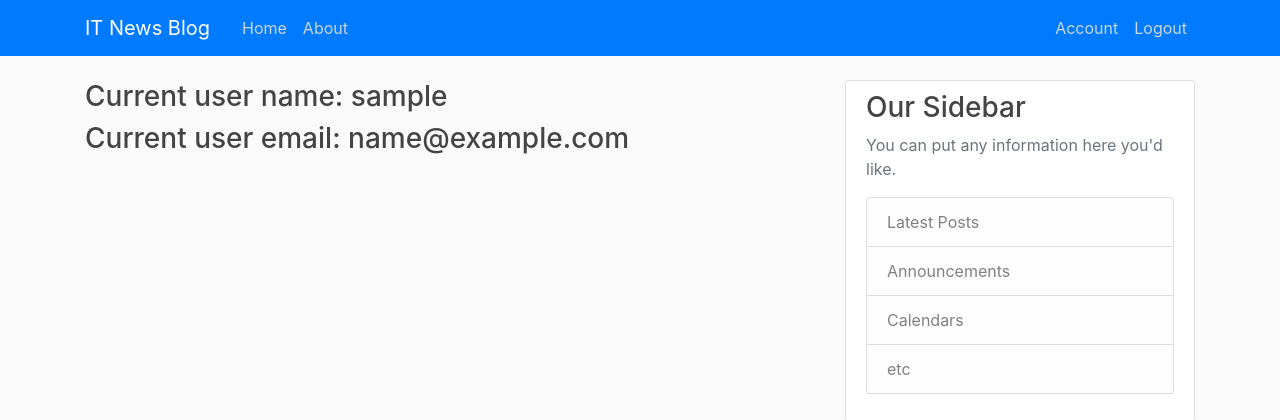
After one commit to MukhtarKaz/PolyglottalWeek-NewsBlogApp, a Flask app: page /account in a window 1280 px wide. The commit adds this page. Shown: the top 420 px of the page. Run offline with Flask 2, Linux system fonts and the light colour scheme; the visitor is signed in with stand-in values (Sample User, id 1); data comes from the database, SQL or seed files in the repository; some libraries are stand-ins or nearby versions.

Commit message:
Still working on user login system, created login and logout

```diff
--- a/flaskblog/__init__.py
+++ b/flaskblog/__init__.py
@@ -2,6 +2,7 @@ import os
 from flask import Flask
 from flask_sqlalchemy import SQLAlchemy
 from flask_bcrypt import Bcrypt
+from flask_login import LoginManager
 from dotenv import load_dotenv
 load_dotenv()
 
@@ -11,6 +12,9 @@ app.config['SQLALCHEMY_DATABASE_URI'] = os.environ.get(
     'SQLALCHEMY_DATABASE_URI')
 db = SQLAlchemy(app)
 bcrypt = Bcrypt(app)
-
+login_manager = LoginManager(app)
+login_manager.login_view='login'
+login_manager.login_view='login'
+login_manager.login_message_category='info'
 
 from flaskblog import routes
--- a/flaskblog/models.py
+++ b/flaskblog/models.py
@@ -1,8 +1,13 @@
 from datetime import datetime
-from flaskblog import db
+from flaskblog import db, login_manager
+from flask_login import UserMixin
+
+@login_manager.user_loader
+def load_user(user_id):
+    return User.query.get(int(user_id))
 
 
-class User(db.Model):
+class User(db.Model, UserMixin):
     id = db.Column(db.Integer, primary_key=True)
     username = db.Column(db.String(20), unique=True, nullable=False)
     email = db.Column(db.String(120), unique=True, nullable=False)
--- a/flaskblog/routes.py
+++ b/flaskblog/routes.py
@@ -1,8 +1,10 @@
 
-from flask import render_template, url_for, flash, redirect
+from flask import render_template, url_for, flash, redirect, request
 from flaskblog.models import User, Post
 from flaskblog.forms import RegistrationForm, LoginForm
 from flaskblog import app, db, bcrypt
+from flask_login import login_user, current_user, logout_user, login_required
+
 
 
 posts = [
@@ -21,19 +23,21 @@ posts = [
 ]
 
 
-@ app.route('/')
-@ app.route('/home')
+@app.route('/')
+@app.route('/home')
 def home():
     return render_template('home.html', posts=posts)
 
 
-@ app.route('/about')
+@app.route('/about')
 def about():
     return render_template('about.html', title='About')
 
 
-@ app.route('/register', methods=['GET', 'POST'])
+@app.route('/register', methods=['GET', 'POST'])
 def register():
+    if current_user.is_authenticated:
+        return redirect(url_for('home'))
     form = RegistrationForm()
     if form.validate_on_submit():
         hashed_password = bcrypt.generate_password_hash(form.password.data).decode('utf-8')
@@ -45,13 +49,27 @@ def register():
     return render_template('register.html', title='Register', form=form)
 
 
-@ app.route('/login', methods=['GET', 'POST'])
+@app.route('/login', methods=['GET', 'POST'])
 def login():
+    if current_user.is_authenticated:
+        return redirect(url_for('home'))
     form = LoginForm()
     if form.validate_on_submit():
-        if form.email.data == 'admin@com.com' and form.password.data == 'pass':
-            flash('You logged in', 'success')
-            return redirect(url_for('home'))
+        user = User.query.filter_by(email=form.email.data).first()
+        if user and bcrypt.check_password_hash(user.password, form.password.data):
+            login_user(user, remember=form.remember.data)
+            next_page = request.args.get('next')
+            return redirect(next_page) if next_page else redirect(url_for('home'))
         else:
             flash('Please, check your email and password', 'danger')
     return render_template('login.html', title='Login', form=form)
+
+@app.route('/logout')
+def logout():
+    logout_user()
+    return redirect(url_for('home'))
+
+@app.route('/account')
+@login_required
+def account():
+    return render_template('account.html', title='Account')
--- /dev/null
+++ b/flaskblog/templates/account.html
@@ -0,0 +1,6 @@
+{% extends "layout.html" %}
+
+{% block content %}
+<h3> Current user name:  {{ current_user.username }}</h3>
+<h3> Current user email:  {{ current_user.email }}</h3>
+{% endblock content %}
--- a/flaskblog/templates/layout.html
+++ b/flaskblog/templates/layout.html
@@ -20,9 +20,11 @@
 
 </head>
 
+
+<!-- "navbar navbar-expand-md navbar-dark bg-steel fixed-top" -->
 <body>
     <header class="site-header">
-        <nav class="navbar navbar-expand-md navbar-dark bg-steel fixed-top">
+        <nav class="navbar navbar-expand-md navbar-dark bg-primary fixed-top">
             <div class="container">
                 <a class="navbar-brand mr-4" href="/">IT News Blog</a>
                 <button class="navbar-toggler" type="button" data-toggle="collapse" data-target="#navbarToggle"
@@ -36,8 +38,13 @@
                     </div>
                     <!-- Navbar Right Side -->
                     <div class="navbar-nav">
+                        {% if current_user.is_authenticated %}
+                        <a class="nav-item nav-link" href="{{ url_for('account') }}">Account</a>
+                        <a class="nav-item nav-link" href="{{ url_for('logout') }}">Logout</a>
+                        {% else %}
                         <a class="nav-item nav-link" href="{{ url_for('login') }}">Login</a>
                         <a class="nav-item nav-link" href="{{ url_for('register') }}">Register</a>
+                        {% endif %}
                     </div>
                 </div>
             </div>
--- a/run.py
+++ b/run.py
@@ -1,4 +1,5 @@
 from flaskblog import app
 
+print(app)
 if (__name__) == '__main__':
     app.run(debug=True)
```
Also changed, not shown: README.md.
